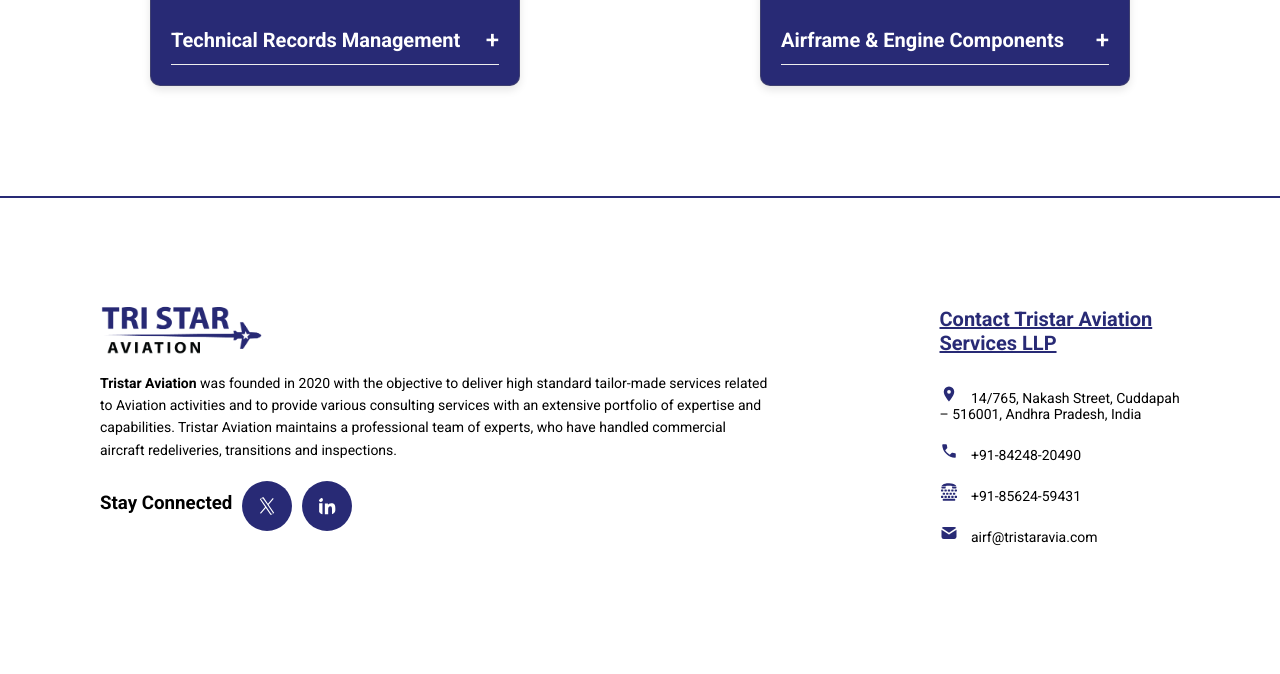
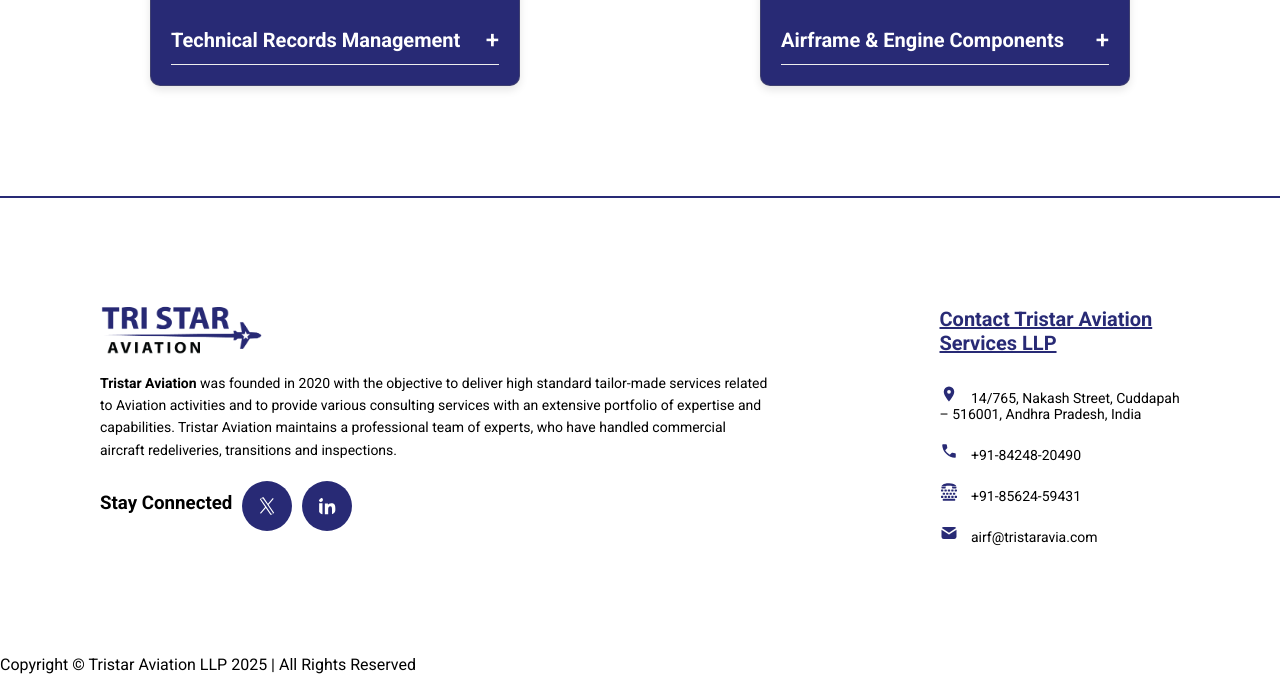
Before and after one commit to saifskd/tristar-aviation, a plain HTML site: page service.html in a window 1280 px wide. Shown: the part 3842-4516 px from the top of the page. Drawn offline with Linux system fonts and the light colour scheme.

Commit message:
Update service.html

```diff
--- a/service.html
+++ b/service.html
@@ -294,7 +294,7 @@
                 airf@tristaravia.com</a>
         </div>
     </footer>
-
+<div class="copyright_ft">Copyright © Tristar Aviation LLP 2025 | All Rights Reserved</div>
 
 
 
```
